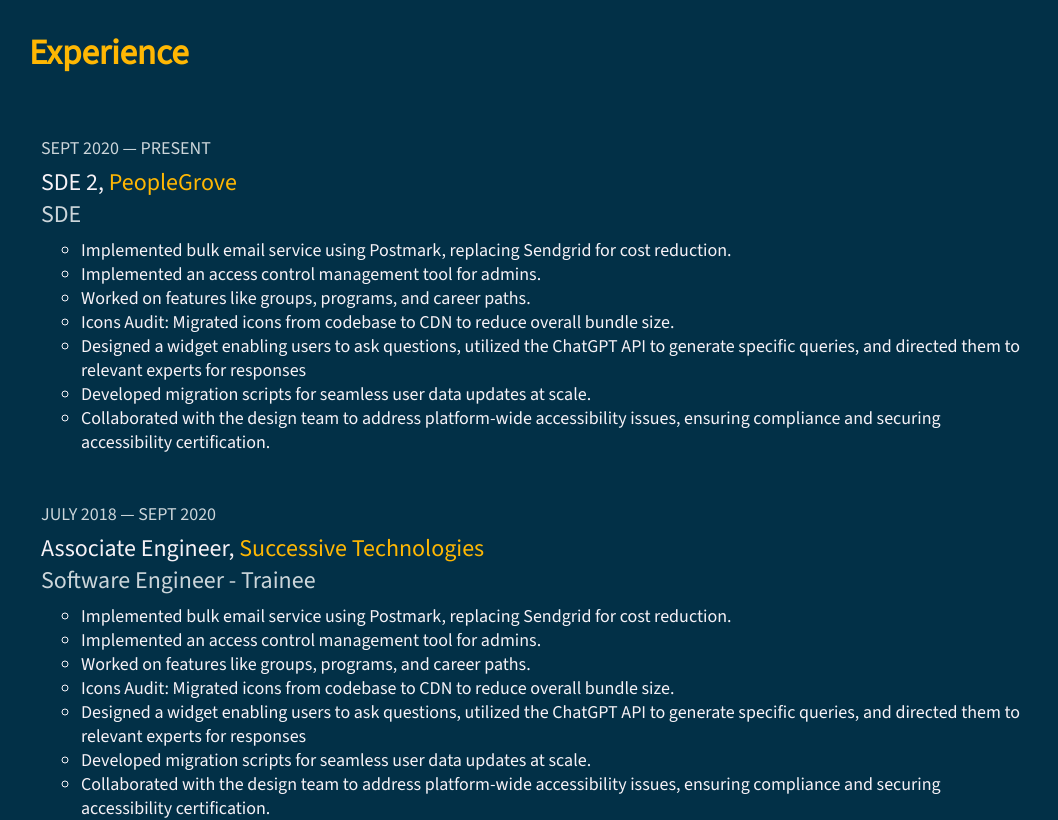
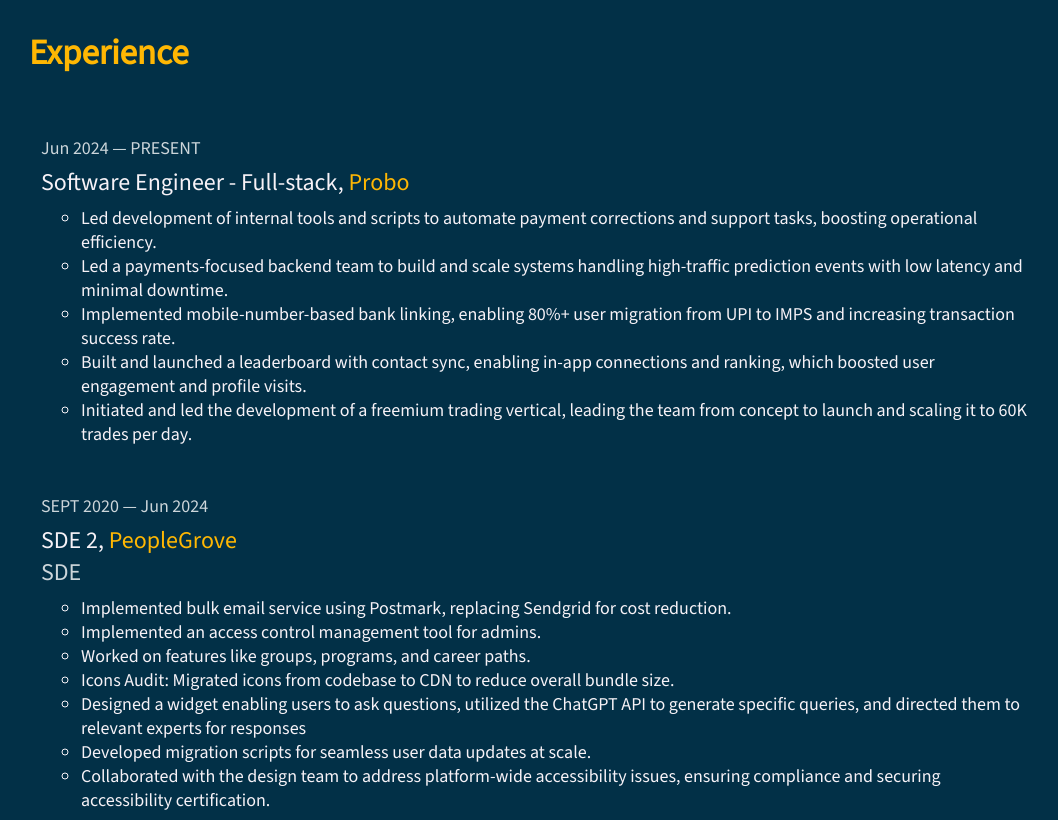
Before and after one commit to manishsundriyal/manishsundriyal, a Next.js app: page / in a window 1280 px wide. Shown: the part 1600-2420 px from the top of the page, without its empty margins (106-1164 px from the left). Built offline with nearby package versions, Linux system fonts and the light colour scheme; a web font is replaced by a local one.

Commit message:
Update index.js

```diff
--- a/src/sections/experience/index.js
+++ b/src/sections/experience/index.js
@@ -4,11 +4,26 @@
 
 const FULL_TIME_EXPERIENCES = [
   {
+    title: "Software Engineer - Full-stack",
+    company: "Probo",
+    companyUrl: "https://probo.in/",
+    start: "Jun 2024",
+    end: "PRESENT",
+    previousDesignations: [],
+    description: [
+      "Led development of internal tools and scripts to automate payment corrections and support tasks, boosting operational efficiency.",
+"Led a payments-focused backend team to build and scale systems handling high-traffic prediction events with low latency and minimal downtime.",
+"Implemented mobile-number-based bank linking, enabling 80%+ user migration from UPI to IMPS and increasing transaction success rate.",
+"Built and launched a leaderboard with contact sync, enabling in-app connections and ranking, which boosted user engagement and profile visits.",
+"Initiated and led the development of a freemium trading vertical, leading the team from concept to launch and scaling it to 60K trades per day.",
+    ],
+  },
+  {
     title: "SDE 2",
     company: "PeopleGrove",
     companyUrl: "https://www.peoplegrove.com/",
     start: "SEPT 2020",
-    end: "PRESENT",
+    end: "Jun 2024",
     previousDesignations: ["SDE"],
     description: [
       "Implemented bulk email service using Postmark, replacing Sendgrid for cost reduction.",
```
